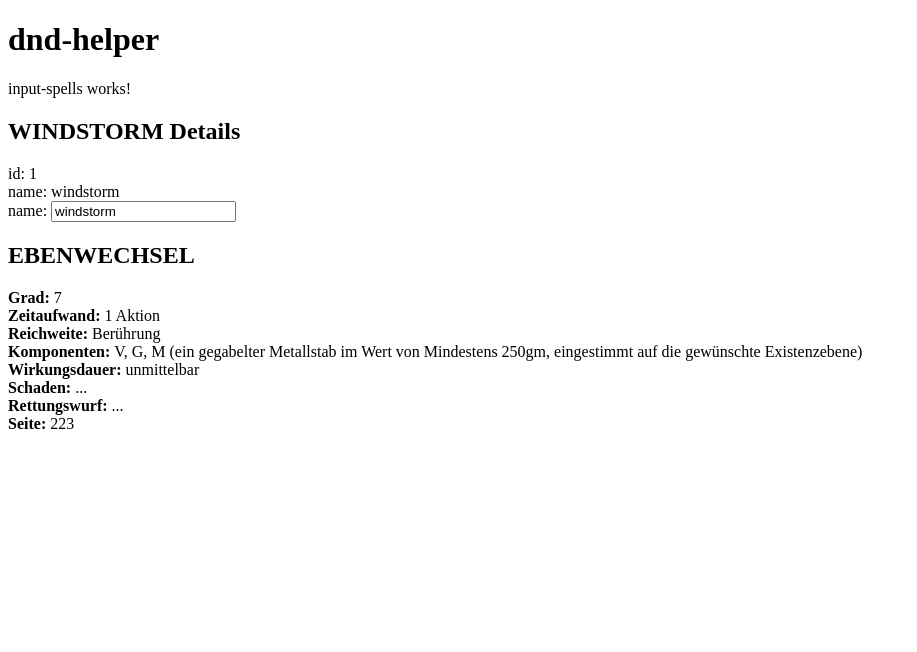
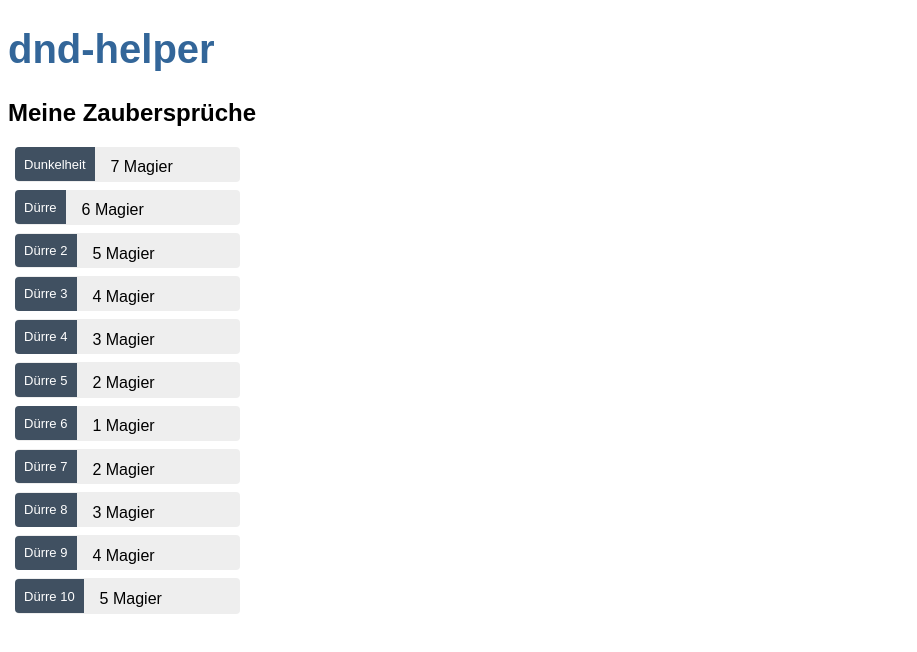
Before and after one commit to stillday/dnd-helper, an Angular app: page / in a window 1280 px wide. Shown: the top 652 px of the page, without its empty margins (0-917 px from the left). Built offline with nearby package versions, Linux system fonts and the light colour scheme.

Commit message:
first module. starting with detail page

```diff
--- a/src/app/app.component.css
+++ b/src/app/app.component.css
@@ -0,0 +1,22 @@
+/* Application-wide Styles */
+h1 {
+  color: #369;
+  font-family: Arial, Helvetica, sans-serif;
+  font-size: 250%;
+}
+h2, h3 {
+  color: #444;
+  font-family: Arial, Helvetica, sans-serif;
+  font-weight: lighter;
+}
+body {
+  margin: 2em;
+}
+body, input[type="text"], button {
+  color: #333;
+  font-family: Cambria, Georgia, serif;
+}
+/* everywhere else */
+* {
+  font-family: Arial, Helvetica, sans-serif;
+}
--- a/src/app/app.module.ts
+++ b/src/app/app.module.ts
@@ -4,11 +4,13 @@ import { FormsModule } from '@angular/forms'; // <-- NgModel lives here
 
 import { AppComponent } from './app.component';
 import { InputSpellsComponent } from './input-spells/input-spells.component';
+import { SpellDetailComponent } from './spell-detail/spell-detail.component';
 
 @NgModule({
   declarations: [
     AppComponent,
-    InputSpellsComponent
+    InputSpellsComponent,
+    SpellDetailComponent
   ],
   imports: [
     BrowserModule,
--- a/src/app/input-spells/input-spells.component.css
+++ b/src/app/input-spells/input-spells.component.css
@@ -0,0 +1,44 @@
+/* HeroesComponent's private CSS styles */
+.spells {
+  margin: 0 0 2em 0;
+  list-style-type: none;
+  padding: 0;
+  width: 15em;
+}
+.spells li {
+  cursor: pointer;
+  position: relative;
+  left: 0;
+  background-color: #EEE;
+  margin: .5em;
+  padding: .3em 0;
+  height: 1.6em;
+  border-radius: 4px;
+}
+.spells li:hover {
+  color: #607D8B;
+  background-color: #DDD;
+  left: .1em;
+}
+.spells li.selected {
+  background-color: #CFD8DC;
+  color: white;
+}
+.spells li.selected:hover {
+  background-color: #BBD8DC;
+  color: white;
+}
+.spells .badge {
+  display: inline-block;
+  font-size: small;
+  color: white;
+  padding: 0.8em 0.7em 0 0.7em;
+  background-color:#405061;
+  line-height: 1em;
+  position: relative;
+  left: -1px;
+  top: -4px;
+  height: 1.8em;
+  margin-right: .8em;
+  border-radius: 4px 0 0 4px;
+}
--- a/src/app/input-spells/input-spells.component.html
+++ b/src/app/input-spells/input-spells.component.html
@@ -1,21 +1,20 @@
-<p>input-spells works!</p>
+<h2>Meine Zaubersprüche</h2>
+<ul class="spells">
+  <li *ngFor="let spell of spells"
+    [class.selected]="spell === selectedSpell"
+   (click)="onSelect(spell)">
+    <span class="badge">{{spell.name}}</span> <span class="grad"> {{spell.grad}} </span> <span class="class">{{spell.class}}</span>
+  </li>
+</ul>
 
-<h2>{{hero.name | uppercase}} Details</h2>
-<div><span>id: </span>{{hero.id}}</div>
-<div><span>name: </span>{{hero.name}}</div>
 
-<div>
-  <label>name:
-    <input [(ngModel)]="hero.name" placeholder="name" />
-  </label>
+<div *ngIf="selectedSpell">
+  <h2>{{selectedSpell.name | uppercase}} Details</h2>
+  <div><span>Grad: </span> {{selectedSpell.grad}}</div>
+  <div><span>Klasse: </span> {{selectedSpell.class}}</div>
+  <div>
+    <label>Zauber:
+      <input [(ngModel)]="selectedSpell.name" placeholder="Zauber" />
+    </label>
+  </div>
 </div>
-
-<h2>{{spell.name | uppercase}}</h2>
-<div><strong>Grad: </strong>{{spell.grad}}</div>
-<div><strong>Zeitaufwand: </strong>{{spell.time}}</div>
-<div><strong>Reichweite: </strong>{{spell.range}}</div>
-<div><strong>Komponenten: </strong>{{spell.components}}</div>
-<div><strong>Wirkungsdauer: </strong>{{spell.duration}}</div>
-<div><strong>Schaden: </strong>{{spell.damage}}</div>
-<div><strong>Rettungswurf: </strong>{{spell.rescue}}</div>
-<div><strong>Seite: </strong>{{spell.page}}</div>
--- a/src/app/input-spells/input-spells.component.ts
+++ b/src/app/input-spells/input-spells.component.ts
@@ -1,7 +1,8 @@
 import { Component, OnInit } from '@angular/core';
 import { FormControl } from '@angular/forms';
 import { Hero } from '../hero';
-import { Spells } from '../spells';
+import { Spell } from '../spell';
+import { SPELLS } from '../spell-list';
 
 @Component({
   selector: 'app-input-spells',
@@ -9,6 +10,14 @@ import { Spells } from '../spells';
   styleUrls: ['./input-spells.component.css']
 })
 export class InputSpellsComponent implements OnInit {
+
+  spells = SPELLS;
+
+  // click event spell
+  selectedSpell?: Spell;
+  onSelect(spell: Spell): void {
+    this.selectedSpell = spell;
+  }
 
   constructor() { }
 
@@ -20,15 +29,16 @@ export class InputSpellsComponent implements OnInit {
     name: 'windstorm'
   }
 
-  spell: Spells = {
+  spell: Spell = {
     name: 'Ebenwechsel',
+    class: 'Magier',
     grad: 7,
-    time: '1 Aktion',
-    range: 'Berührung',
-    components: 'V, G, M (ein gegabelter Metallstab im Wert von Mindestens 250gm, eingestimmt auf die gewünschte Existenzebene)',
-    duration: 'unmittelbar',
-    damage: '...',
-    rescue: '...',
-    page: 223
+    // time: '1 Aktion',
+    // range: 'Berührung',
+    // components: 'V, G, M (ein gegabelter Metallstab im Wert von Mindestens 250gm, eingestimmt auf die gewünschte Existenzebene)',
+    // duration: 'unmittelbar',
+    // damage: '...',
+    // rescue: '...',
+    // page: 223
   }
 }
--- /dev/null
+++ b/src/app/spell-detail/spell-detail.component.html
@@ -0,0 +1,4 @@
+<p>spell-detail works!</p>
+<div *ngIf="spell">
+  <h2> </h2>
+</div>
--- /dev/null
+++ b/src/app/spell-detail/spell-detail.component.ts
@@ -0,0 +1,15 @@
+import { Component, OnInit } from '@angular/core';
+
+@Component({
+  selector: 'app-spell-detail',
+  templateUrl: './spell-detail.component.html',
+  styleUrls: ['./spell-detail.component.css']
+})
+export class SpellDetailComponent implements OnInit {
+
+  constructor() { }
+
+  ngOnInit(): void {
+  }
+
+}
--- /dev/null
+++ b/src/app/spell-list.ts
@@ -0,0 +1,15 @@
+import { Spell } from './spell';
+
+export const SPELLS: Spell[] = [
+  {grad: 7, name: 'Dunkelheit', class: 'Magier'},
+  {grad: 6, name: 'Dürre', class: 'Magier'},
+  {grad: 5, name: 'Dürre 2', class: 'Magier'},
+  {grad: 4, name: 'Dürre 3', class: 'Magier'},
+  {grad: 3, name: 'Dürre 4', class: 'Magier'},
+  {grad: 2, name: 'Dürre 5', class: 'Magier'},
+  {grad: 1, name: 'Dürre 6', class: 'Magier'},
+  {grad: 2, name: 'Dürre 7', class: 'Magier'},
+  {grad: 3, name: 'Dürre 8', class: 'Magier'},
+  {grad: 4, name: 'Dürre 9', class: 'Magier'},
+  {grad: 5, name: 'Dürre 10', class: 'Magier'}
+];
--- /dev/null
+++ b/src/app/spell.ts
@@ -0,0 +1,12 @@
+export interface Spell {
+  name: string;
+  class: string;
+  grad: number;
+  // time: string;
+  // range: string;
+  // components: string;
+  // duration: string;
+  // damage: string;
+  // rescue: string;
+  // page: number;
+}
```
Also changed, not shown: src/app/spells.ts (deleted, +0 -11 lines), src/app/spell-detail/spell-detail.component.css (added), 1 other file (tests, documents, lock files or other folders).
